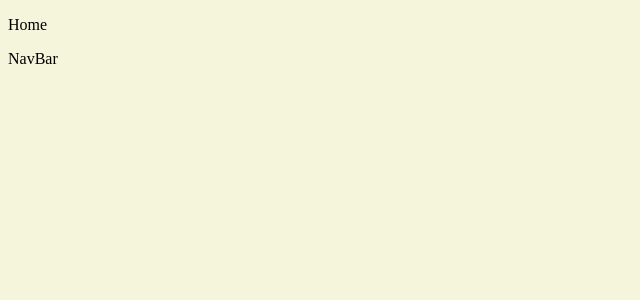
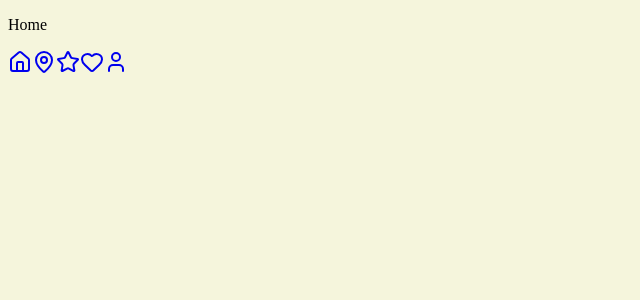
Before and after one commit to ane1212/aupa-frontend, a React (Vite) app: page /home in a window 1280 px wide. Shown: the top 300 px of the page, without its empty margins (0-640 px from the left). Built offline with nearby package versions, Linux system fonts and the light colour scheme.

Commit message:
0601.1653 navegación básica de la app.

```diff
--- a/src/components/layout/NavBar.tsx
+++ b/src/components/layout/NavBar.tsx
@@ -1,8 +1,42 @@
 import { NavLink, useNavigate } from 'react-router-dom';
+import { House, MapPin, Star, Heart, User } from 'lucide-react';
 
 const NavBar = () => (
     <nav>
-        <p>NavBar</p>
+        <NavLink
+            to="/home"
+            className={({ isActive }) => isActive ? 'active' : ''}
+        >
+            <House size={24} />
+        </NavLink>
+
+        <NavLink
+            to="/nearby"
+            className={({ isActive }) => isActive ? 'active' : ''}
+        >
+            <MapPin size={24} />
+        </NavLink>
+
+        <NavLink
+            to="/experiences"
+            className={({ isActive }) => isActive ? 'active' : ''}
+        >
+            <Star size={24} />
+        </NavLink>
+
+        <NavLink
+            to="/saved"
+            className={({ isActive }) => isActive ? 'active' : ''}
+        >
+            <Heart size={24} />
+        </NavLink>
+
+        <NavLink
+            to="/profile"
+            className={({ isActive }) => isActive ? 'active' : ''}
+        >
+            <User size={24} />
+        </NavLink>
     </nav>
 );
 
```
